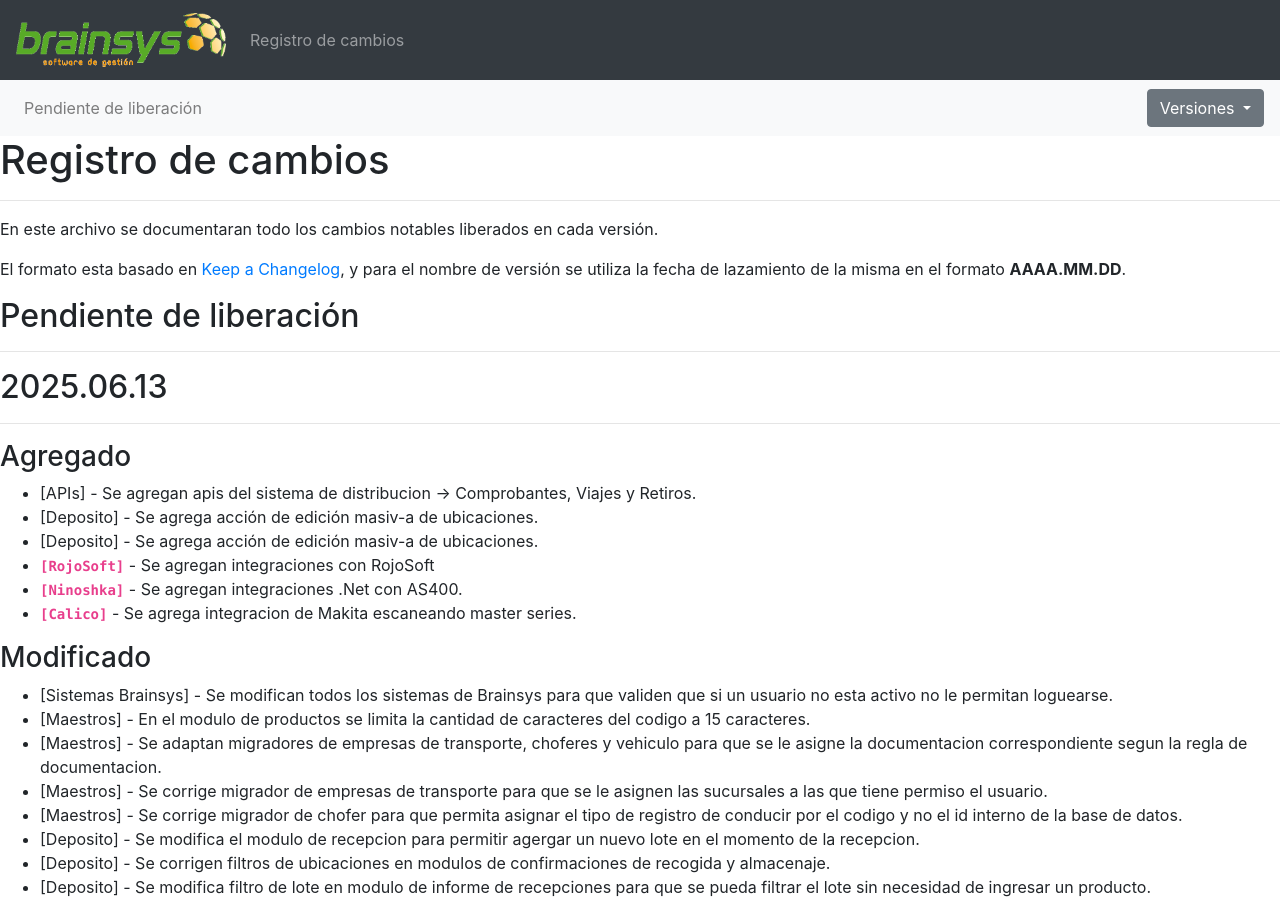
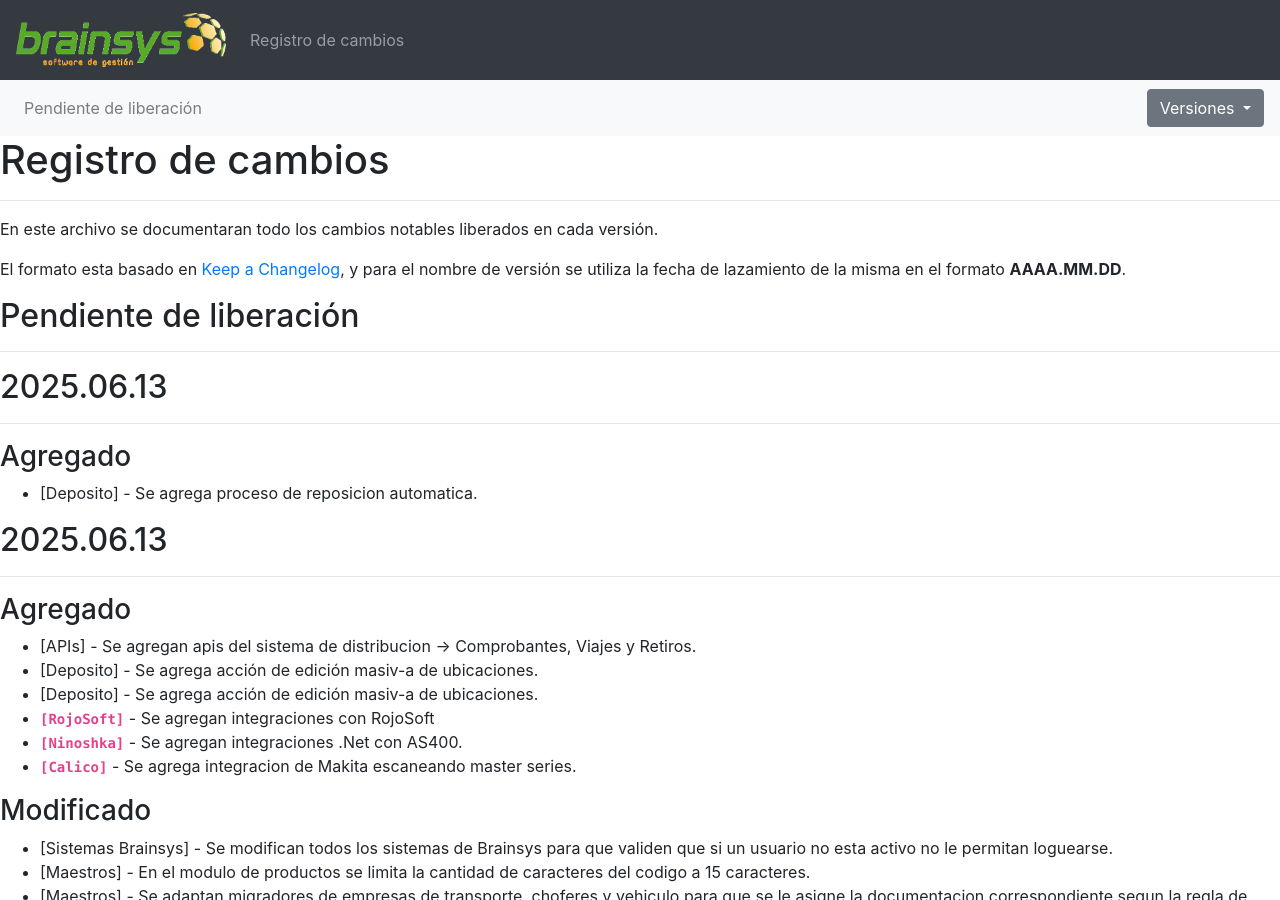
Before and after one commit to brainsys-arsaad/versionado, a Jekyll site: the page built from registro-cambios.markdown, in a window 1280 px wide and 900 px high. Built offline with Jekyll 4.4.1, drawn with Linux system fonts in a browser that asks for light colours.

Commit message:
Update registro-cambios.markdown

```diff
--- a/registro-cambios.markdown
+++ b/registro-cambios.markdown
@@ -6,6 +6,8 @@ navegacion:
     - nombre: "Pendiente de liberación"
       link: "registro-cambios#pendiente-de-liberación"
   versiones:
+    - nombre: "2025.07.17"
+      link: "registro-cambios#20250717"
     - nombre: "2025.06.13"
       link: "registro-cambios#20250613"
     - nombre: "2025.05.21"
@@ -115,6 +117,12 @@ El formato esta basado en [Keep a Changelog](https://keepachangelog.com/es-ES/1.
 
 ## Pendiente de liberación
 ---
+
+## 2025.06.13
+---
+
+### Agregado
+- [Deposito] - Se agrega proceso de reposicion automatica.
 
 ## 2025.06.13
 ---
```
